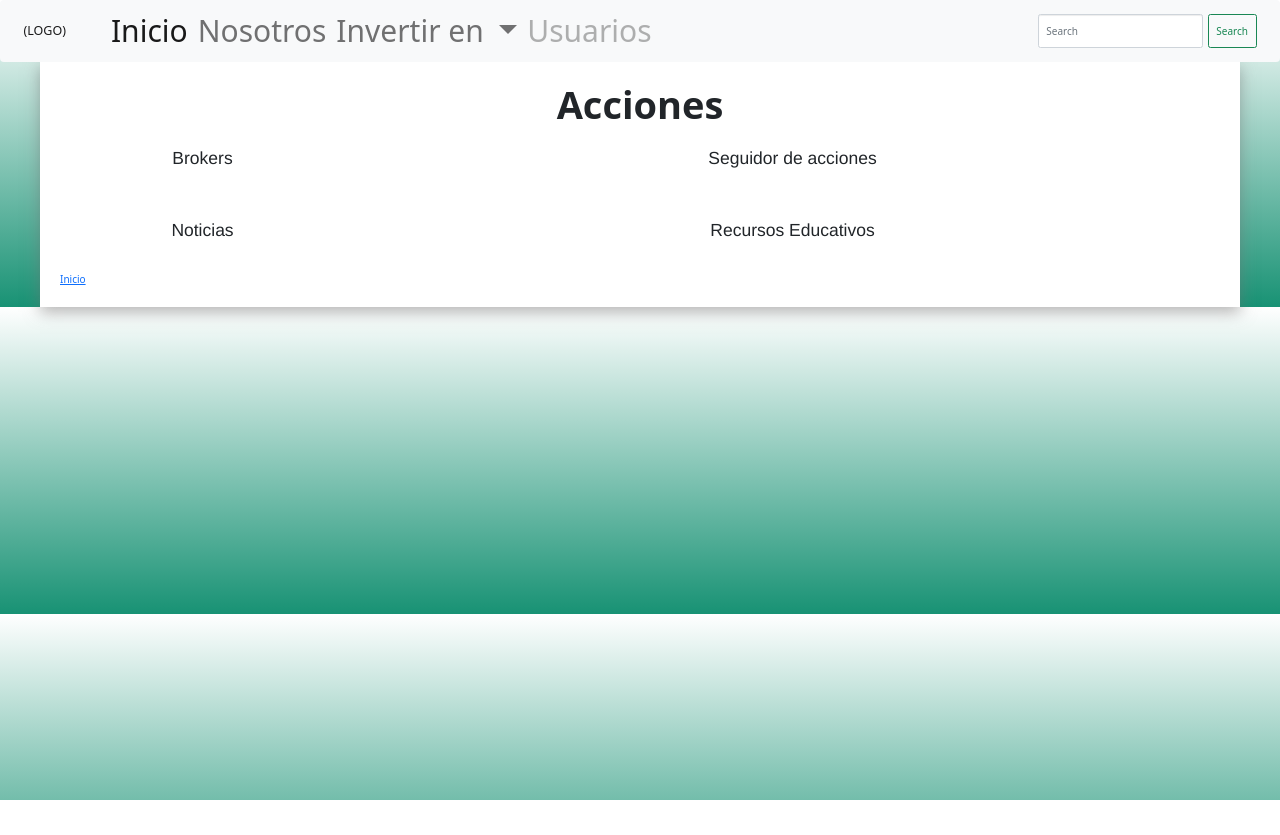
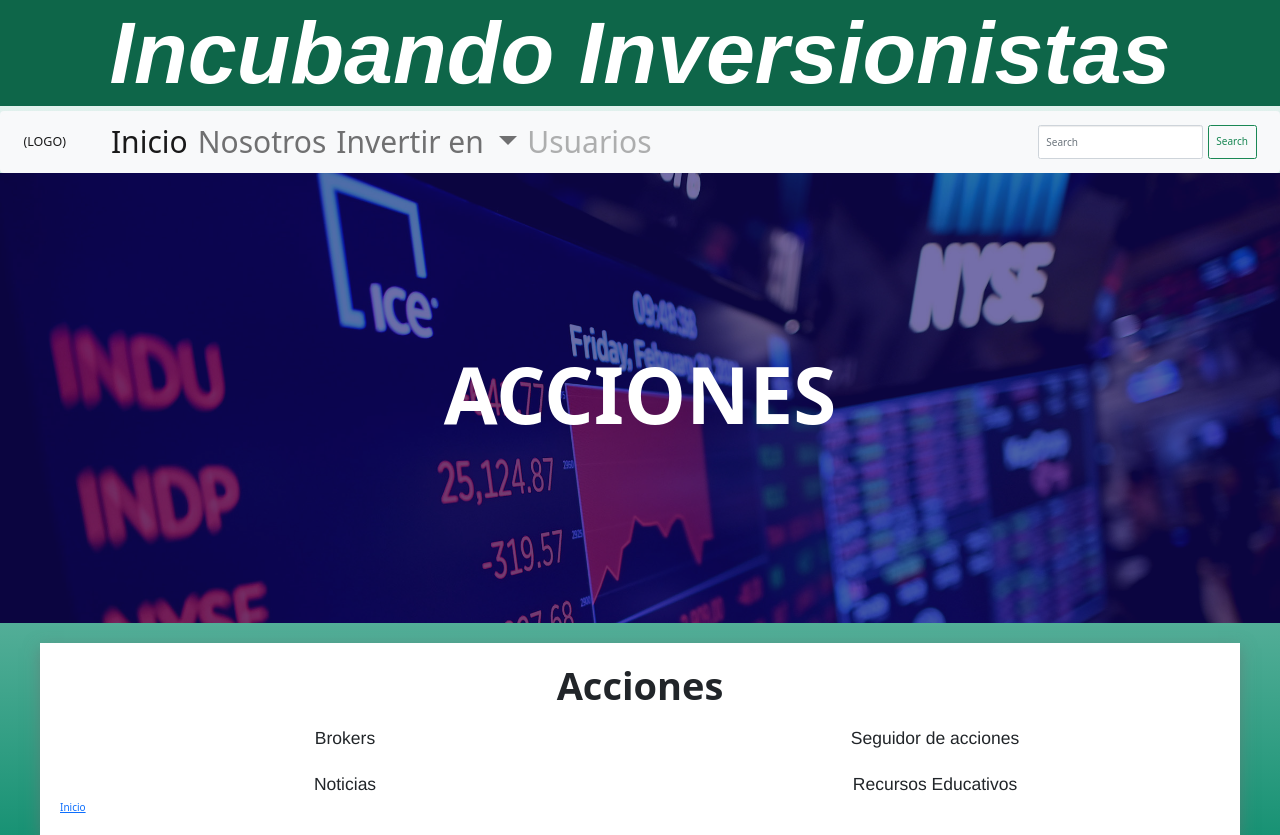
Before and after one commit to XavierJEG/Incubando_Inversionistas, a plain HTML site: page acciones.html in a window 1280 px wide. Before the commit the page ends 800 px from the top, so only its background shows below. Drawn offline with nearby package versions, Linux system fonts and the light colour scheme; a web font is replaced by a local one.

Commit message:
Se cambió acciones.html

```diff
--- a/acciones.html
+++ b/acciones.html
@@ -22,6 +22,11 @@
 </head>
 
 <body>
+
+    <header class="header">
+      <h1 class="titulo">Incubando Inversionistas
+      </h1>
+    </header>
 
     <nav class="navbar navbar-expand-lg navbar-light bg-light">
         <div class="container-fluid">
@@ -59,30 +64,48 @@
             </form>
           </div>
         </div>
-      </nav>
-      <script src="https://cdn.jsdelivr.net/npm/bootstrap@5.1.3/dist/js/bootstrap.bundle.min.js" integrity="sha384-ka7Sk0Gln4gmtz2MlQnikT1wXgYsOg+OMhuP+IlRH9sENBO0LRn5q+8nbTov4+1p" crossorigin="anonymous"></script>
+    </nav>
+    <script src="https://cdn.jsdelivr.net/npm/bootstrap@5.1.3/dist/js/bootstrap.bundle.min.js" integrity="sha384-ka7Sk0Gln4gmtz2MlQnikT1wXgYsOg+OMhuP+IlRH9sENBO0LRn5q+8nbTov4+1p" crossorigin="anonymous"></script>
 
+    <section class="hero">
+      <div class="contenido-hero">
+          <h2>ACCIONES</h2>
+          <!-- <div class="ubicacion">
+            <p>
+              <svg xmlns="http://www.w3.org/2000/svg" class="icon icon-tabler icon-tabler-map-pin" width="40" height="40" viewBox="0 0 24 24" stroke-width="2" stroke="#00abfb" fill="none" stroke-linecap="round" stroke-linejoin="round">
+                  <path stroke="none" d="M0 0h24v24H0z" fill="none"/>
+                  <circle cx="12" cy="11" r="3" />
+                  <path d="M17.657 16.657l-4.243 4.243a2 2 0 0 1 -2.827 0l-4.244 -4.243a8 8 0 1 1 11.314 0z" />
+                </svg>
+                Guadalajara, Jalisco
+              </p>
+          </div> -->
+          <!-- <a href="#" class="boton">Contactar</a> -->
+      </div>
+    </section>
 
     <main class="contenedor sombra">
         <h2>Acciones</h2>
         <div class="servicios">
         <section class="servicio">
             <h3>Brokers</h3>
+        </section>
 
-        </section>
         <section class="servicio">
             <h3>Seguidor de acciones</h3>
         </section>
+
         <section class="servicio">
             <h3>Noticias</h3>
         </section>
+
         <section class="servicio">
             <h3>Recursos Educativos</h3>
         </section>
-    </div>
+        </div>
 
     <a href="index.html">Inicio</a>
-</main>
+  </main>
 </body>
 
 </html>
--- a/css/styles.css
+++ b/css/styles.css
@@ -204,11 +204,11 @@ h1,h2,h3{
     margin-top: 2rem;
 
  }
-.servicio{
+/* .servicio{
 display: grid;
 grid-template-columns: repeat(2, 1fr);
 grid-template-rows: repeat(2, 1fr);
-}
+} */
 
 @media (min-width: 768px) {
      .card{
```
Also changed, not shown: index.html (+0 -1 lines).
